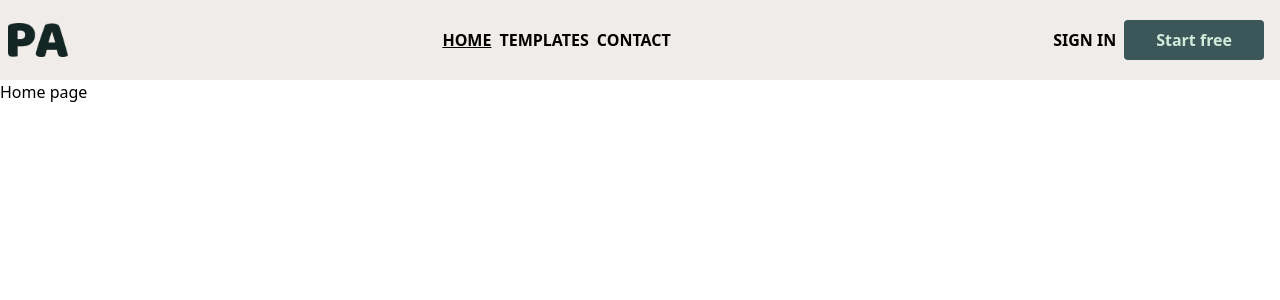
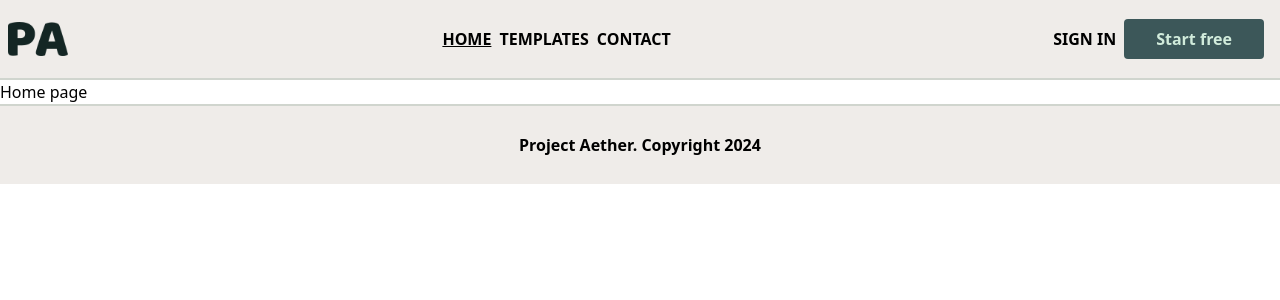
Before and after one commit to Edga380/project-aether, a Next.js app: page / in a window 1280 px wide. Shown: the top 300 px of the page. Built offline with nearby package versions, Linux system fonts and the light colour scheme.

Commit message:
enhancement: added initial footer added missing border for navbar
relates #8

```diff
--- a/app/layout.tsx
+++ b/app/layout.tsx
@@ -1,6 +1,7 @@
 import type { Metadata } from "next";
 import "./globals.css";
 import NavBar from "@/components/user/NavBar";
+import Footer from "@/components/user/Footer";
 
 export const metadata: Metadata = {
   title: "Create Next App",
@@ -17,6 +18,7 @@ export default function RootLayout({
       <body>
         <NavBar />
         {children}
+        <Footer />
       </body>
     </html>
   );
--- /dev/null
+++ b/components/user/Footer.tsx
@@ -0,0 +1,8 @@
+export default async function Footer() {
+  const year = new Date().getFullYear();
+  return (
+    <div className="flex justify-between bg-lighterGreyTeal h-20 p-2 border-t-2 border-lightGreyTeal">
+      <p className="m-auto font-semibold">Project Aether. Copyright {year}</p>
+    </div>
+  );
+}
--- a/components/user/NavBar.tsx
+++ b/components/user/NavBar.tsx
@@ -8,7 +8,7 @@ import { usePathname } from "next/navigation";
 export default function NavBar() {
   const pathname = usePathname();
   return (
-    <div className="flex justify-between bg-lighterGreyTeal h-20 p-2">
+    <div className="flex justify-between bg-lighterGreyTeal h-20 p-2 border-b-2 border-lightGreyTeal">
       <Link href="/" className="my-auto">
         <Image src="/palogo.png" alt="Test" width={60} height={60} />
       </Link>
```
